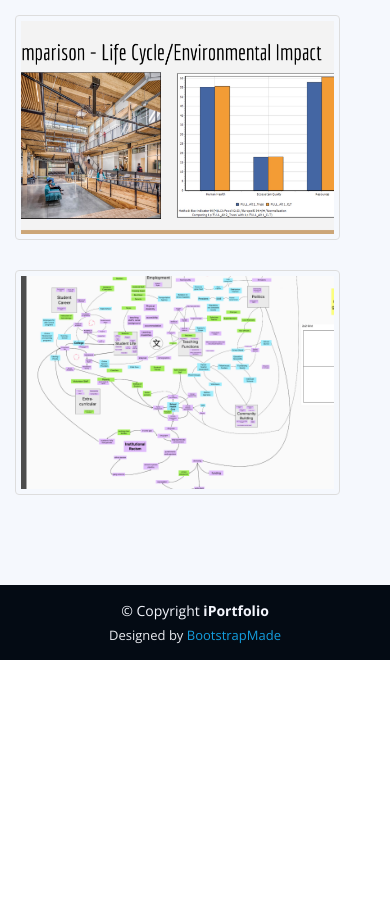
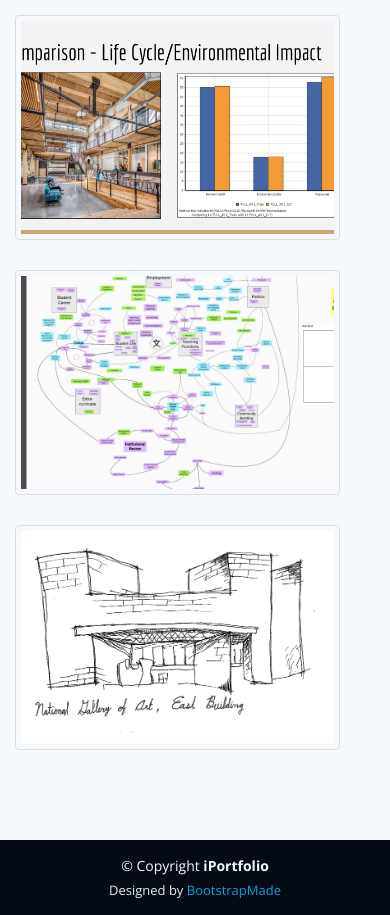
Before and after one commit to bsbyers/website, a plain HTML site: page index.html in a window 390 px wide. Shown: the part 9289-10204 px from the top of the page. Before the commit the page ends 9949 px from the top, so only its background shows below. Drawn offline with nearby package versions, Linux system fonts and the light colour scheme.

Commit message:
Added sketch project

```diff
--- a/index.html
+++ b/index.html
@@ -467,15 +467,15 @@
             </div>
           </div>
 
-          <!-- <div class="col-lg-4 col-md-6 portfolio-item filter-personal">
+          <div class="col-lg-4 col-md-6 portfolio-item filter-personal">
             <div class="portfolio-wrap">
-              <img src="assets/img/portfolio/portfolio-9.jpg" class="portfolio-img" alt="">
+              <img src="assets/img/portfolio/sketch-1.jpg" class="portfolio-img" alt="">
               <div class="portfolio-links">
-                <a href="assets/img/portfolio/portfolio-9.jpg" data-gall="portfolioGallery" class="venobox" title="Plant Biometrics - Personal 3"><i class="bx bx-plus"></i></a>
-                <a href="portfolio-details.html" title="More Details"><i class="bx bx-link"></i></a>
+                <a href="assets/img/portfolio/sketch-1.jpg" data-gall="portfolioGallery" class="venobox" title="Sketches"><i class="bx bx-plus"></i></a>
+                <a href="sketch-project.html" title="More Details"><i class="bx bx-link"></i></a>
               </div>
             </div>
-          </div> -->
+          </div>
 
         </div>
 
```
